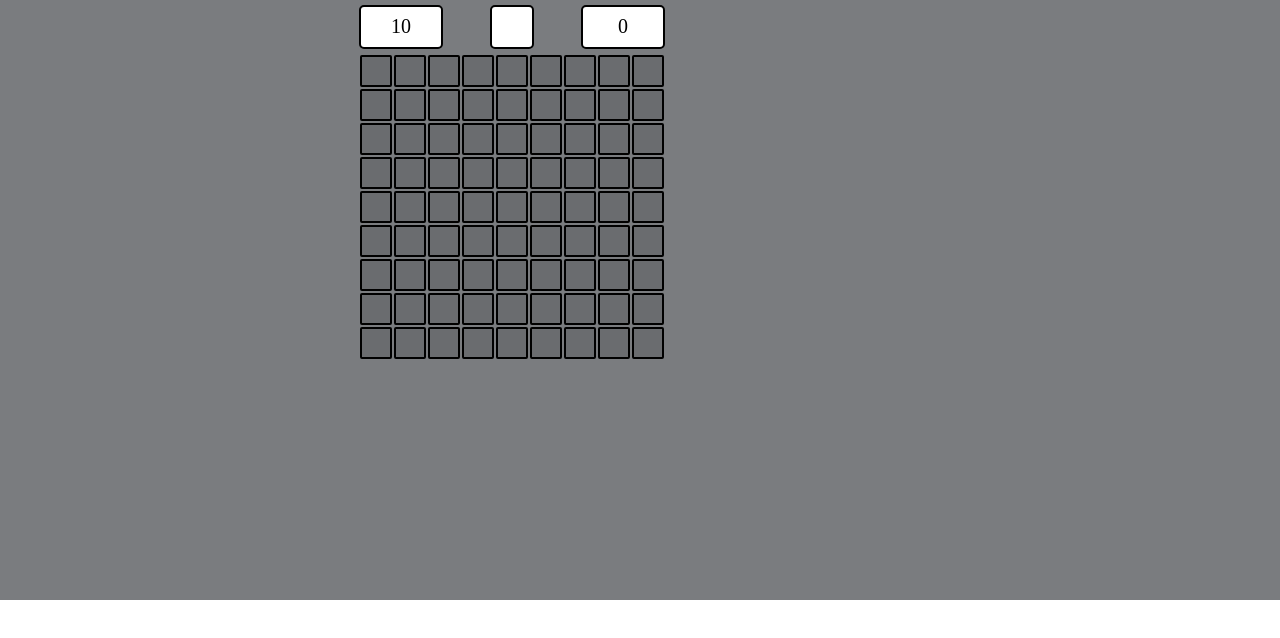
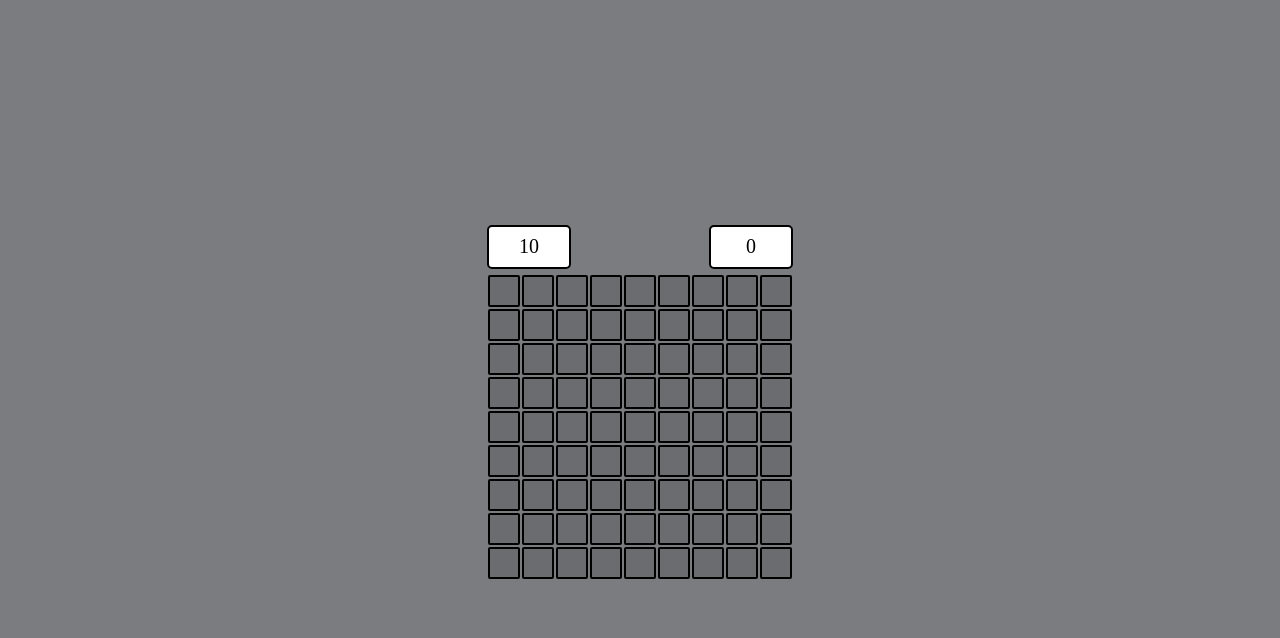
Before and after one commit to bakeroner/mine-sweeper, a plain HTML site: page index.html in a window 1280 px wide. Both pictures are taken after a click on the button "Beginner". Drawn offline with Linux system fonts and the light colour scheme.

Commit message:
menu->center game field->center

```diff
--- a/index.html
+++ b/index.html
@@ -21,8 +21,6 @@
 			<div class="game__stats">
 				<div class="stats__mines">
 				</div>
-				<div class="stats__face">
-				</div>
 				<div class="stats__timer">
 				</div>
 			</div>
--- a/js/game-js.js
+++ b/js/game-js.js
@@ -169,6 +169,7 @@ class MineGame {
 				})
 				clearInterval(setTime);
 				alert("You lose.");
+				gameField.removeEventListener('click', function (event) {});
 			}
 		})
 	}
--- a/styles/style.css
+++ b/styles/style.css
@@ -1,13 +1,17 @@
+html {
+	/*background-color: #7a7c7f;*/
+}
 body {
 	width: 100%;
 	height: 100%;
 	margin: 0;
 	position: relative;
 	overflow-x: hidden;
+	overflow-y: hidden;
 }
 .menu {
 	width: 100%;
-	height: 100%;
+	height: 100vh;
 	background-color: #7a7c7f;
 }
 .game__field,
@@ -15,7 +19,9 @@ body {
 	display: flex;
 	flex-direction: row;
 }
-.choose-difficulty {
+.choose-difficulty,
+.menu__choose-difficulty,
+.mine-sweeper {
 	display: flex;
 	flex-direction: column;
 }
@@ -23,9 +29,11 @@ body {
 	margin: 0 auto;
 	width: 1024px;
 	height: 100%;
+	justify-content: center;
 }
 .choose-difficulty {
-	margin: 0 auto;
+	/*justify-content: center;*/
+	margin: auto;
 	align-items: center;
 }
 .choose-difficulty__button {
@@ -38,15 +46,14 @@ body {
 
 }
 .mine-sweeper {
+	justify-content: center;
 	width: 100%;
-	height: 100%;
+	height: 100vh;
 	background-color: #7a7c7f;
 }
 .mine-sweeper__game {
-	/*margin: 0 auto;*/
-	margin: 0;
+	margin: 0 auto;
 	width: 1024px;
-	height: 600px;/*!!!!!!!!!!!!!!!!!!!!!!!!!!!!!!!!!!!!*/
 }
 .game__field {
 	width: 100%;
@@ -79,14 +86,14 @@ body {
 	font-size: 20px;
 
 }
-.stats__face {
+/*.stats__face {
 	width: 40px;
 	height: 40px;
 	margin: 5px;
 	background-color: #fff;
 	border: 2px solid #000;
 	border-radius: 5px;
-}
+} may be later*/
 .stats__timer {
 	width: 80px;
 	height: 40px;
```
